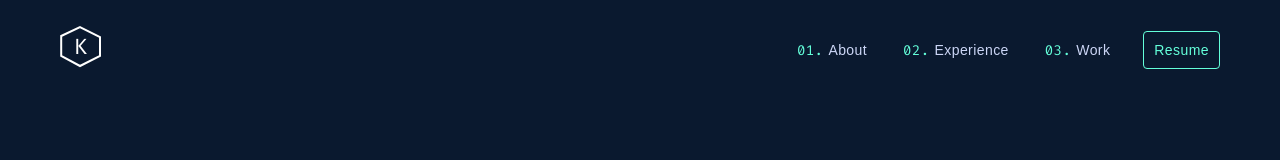
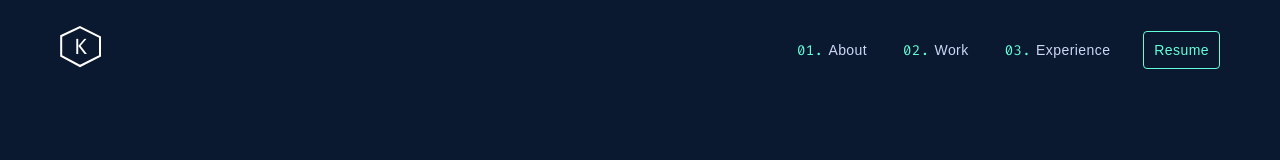
Before and after one commit to Khaled91Alkhatib/Personal-Website, a React (Create React App) app: page / in a window 1280 px wide. Shown: the top 160 px of the page. Built offline with nearby package versions, Linux system fonts and the light colour scheme.

Commit message:
Pass props including onClick and Ref to children components

```diff
--- a/src/components/Navbar.jsx
+++ b/src/components/Navbar.jsx
@@ -4,7 +4,7 @@ import "../styles/Navbar.scss";
 import "@fontsource/fira-code";
 
 
-const Homepage = () => {
+const Homepage = (props) => {
   return (
     <>
       <div className="nav-bar">
@@ -13,10 +13,10 @@ const Homepage = () => {
           <text className="polygon-text" x="14" y="28" fill="white">K</text>
         </svg>
         <div className="slideInFromRight">
-          <button className="nav-buttons first">About</button>
-          <button className="nav-buttons second">Experience</button>
-          <button className="nav-buttons third">Work</button>
-          <button className="nav-buttons resume">Resume</button>
+          <button onClick={props.click} className="nav-buttons first">About</button>
+          <button onClick={props.onClick} className="nav-buttons second">Work</button>
+          <button className="nav-buttons third">Experience</button>
+          <a href="https://resume.creddle.io/resume/90ahh4140v" target="_blank" rel="noopener noreferrer"><button className="nav-buttons resume">Resume</button></a>
         </div>
       </div>
     </>
```
